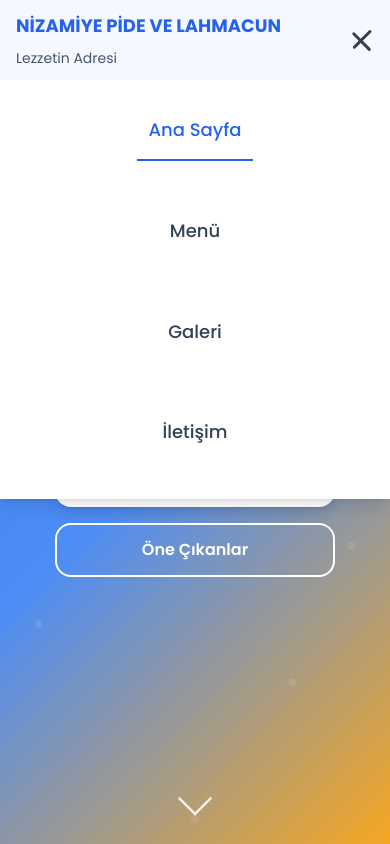
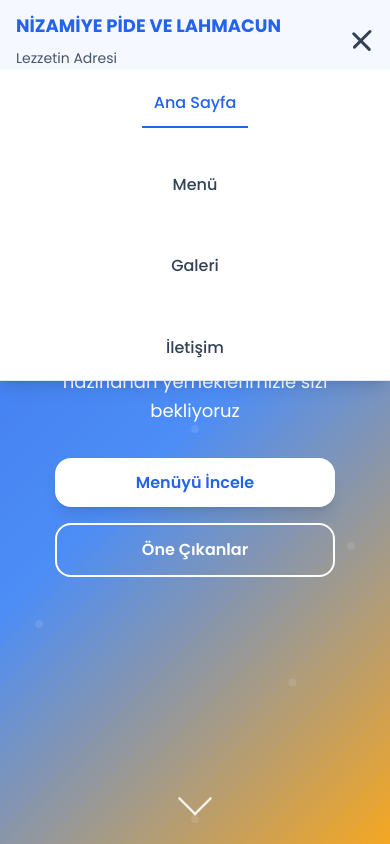
Before and after one commit to cevdetaydn/nizamiye-pide-restaurant, a plain HTML site: page index.html in a window 390 px wide. Both pictures are taken after a click on the element 361 px from the left and 41 px from the top of the page. Shown: the top 844 px of the page. Drawn offline with Linux system fonts and the light colour scheme.

Commit message:
Optimize mobile menu size: Reduce padding and font size for more compact mobile navigation

```diff
--- a/style.css
+++ b/style.css
@@ -1254,18 +1254,19 @@ body {
 @media (max-width: 768px) {
     .nav-list {
         position: fixed;
-        top: 80px;
+        top: 70px;
         left: 0;
         right: 0;
         background-color: var(--white);
         flex-direction: column;
-        padding: var(--spacing-6);
+        padding: var(--spacing-3);
         box-shadow: var(--shadow-lg);
         transform: translateY(-100%);
         opacity: 0;
         visibility: hidden;
         transition: all var(--transition-normal);
         z-index: 999;
+        border-bottom: 1px solid var(--gray-200);
     }
 
     .nav-list.active {
@@ -1275,14 +1276,24 @@ body {
     }
 
     .nav-list li {
-        margin-bottom: var(--spacing-4);
+        margin-bottom: var(--spacing-2);
+    }
+
+    .nav-list li:last-child {
+        margin-bottom: 0;
     }
 
     .nav-link {
-        font-size: var(--font-size-lg);
-        padding: var(--spacing-3);
+        font-size: var(--font-size-base);
+        padding: var(--spacing-2) var(--spacing-3);
         display: block;
         text-align: center;
+        border-radius: var(--radius);
+        transition: all var(--transition-fast);
+    }
+
+    .nav-link:hover {
+        background-color: var(--gray-100);
     }
 
     .mobile-menu-toggle.active span:nth-child(1) {
```
